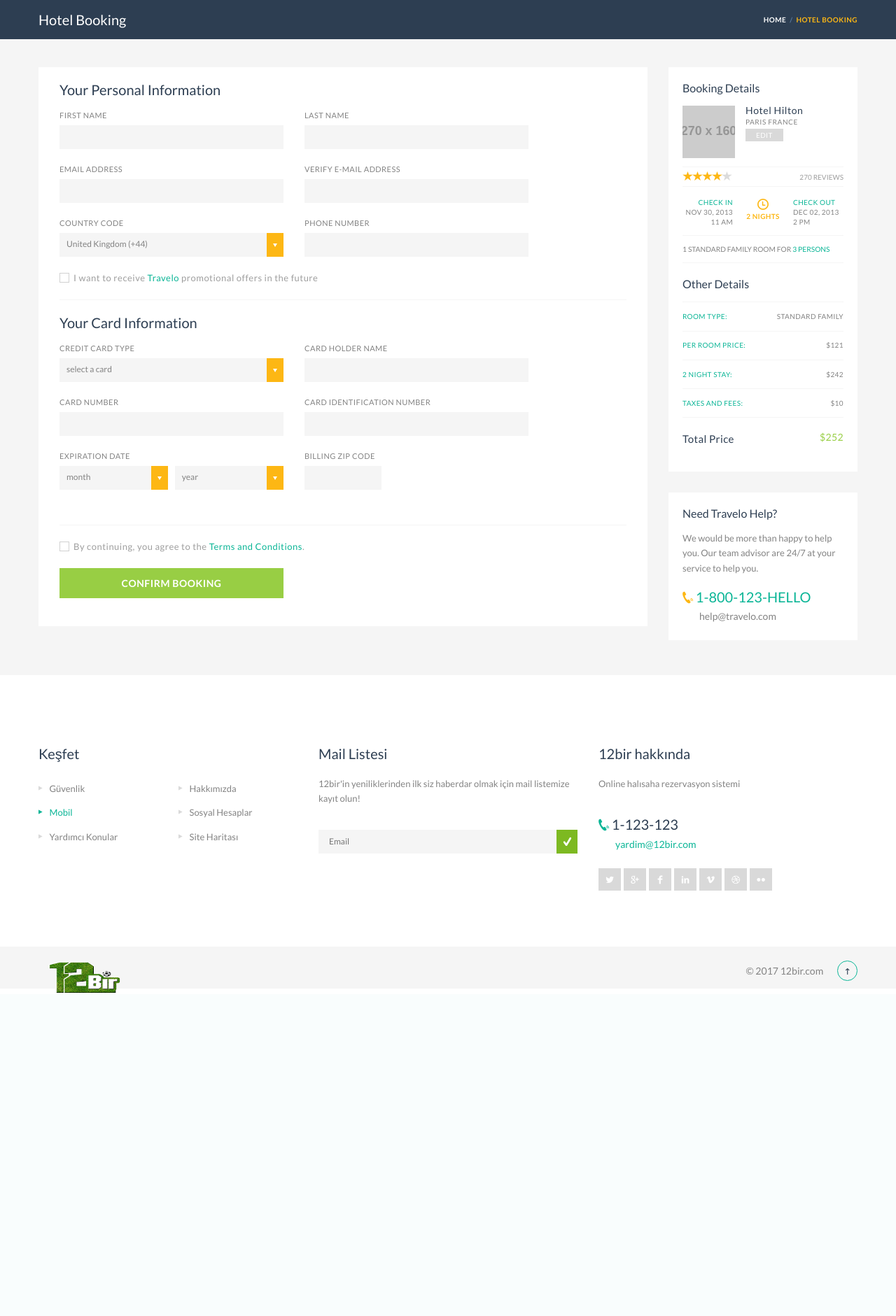
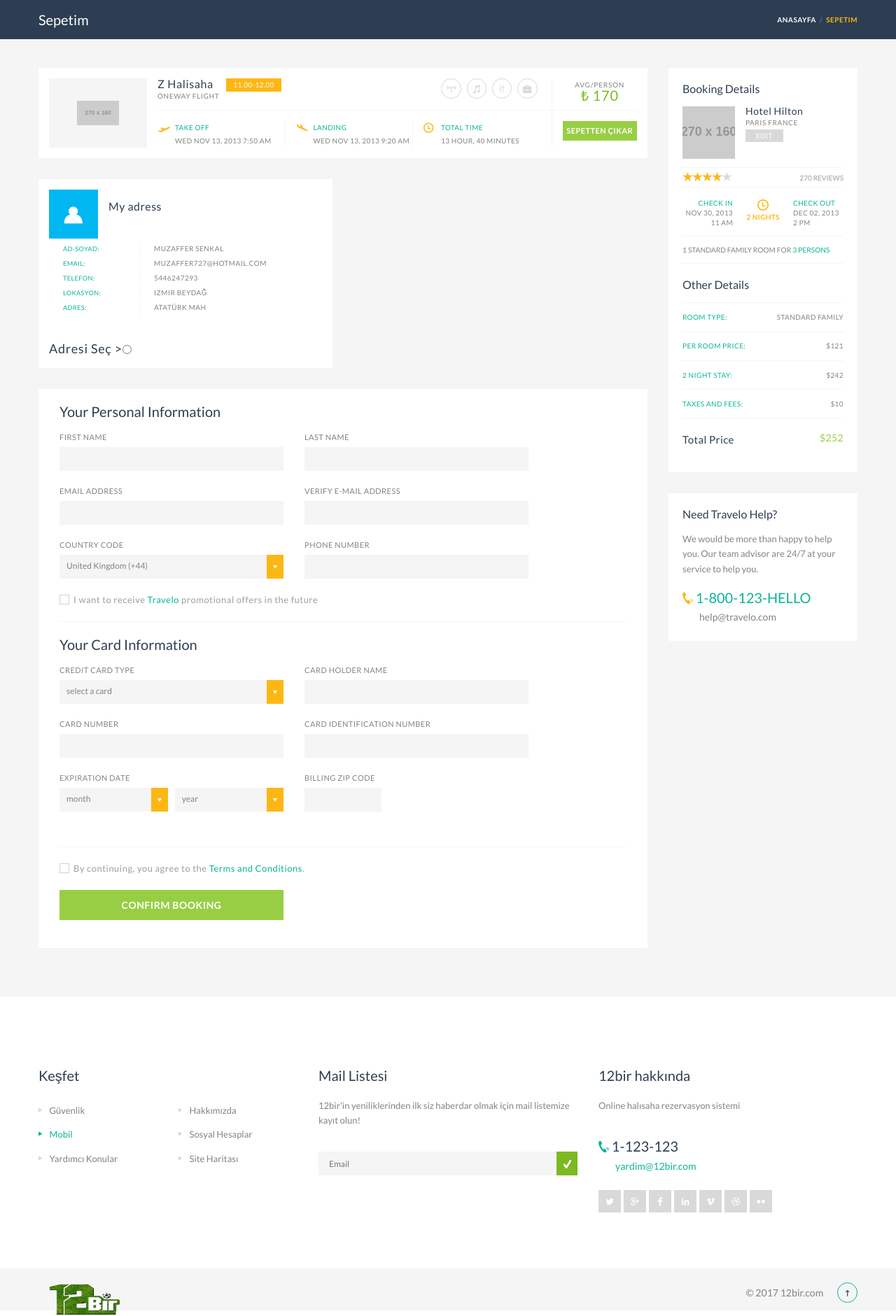
Before and after one commit to muzaffersenkal/12bir, a Django app: page /sepetim/ in a window 1280 px wide. Shown: the part 102-1983 px from the top of the page at 70% size. Before the commit the page ends 1521 px from the top, so only its background shows below. Run offline with Django 3.2, Linux system fonts and the light colour scheme; a user stored in the database is signed in; data comes from the database, SQL or seed files in the repository; both versions use the stored data as it was after the commit; grey boxes labelled with a size stand in for pictures from a placeholder-image service; some libraries are stand-ins or nearby versions.

Commit message:
Sepet list/delete and add address

```diff
--- a/Web12bir/urls.py
+++ b/Web12bir/urls.py
@@ -18,7 +18,7 @@
 from django.conf.urls.static import static
 from django.conf import settings
 from field.views import IndexView,ListView,DetailView,ReportView
-from account.views import UserRegister,ProfileView,SepetView
+from account.views import UserRegister,ProfileView,SepetView,SepetDeleteView
 
 
 
@@ -30,6 +30,8 @@
      url(r'^api/sepet/', include('account.api.urls', namespace="sepet-api")),
     url(r'^list/$',ListView.as_view(),name="list"),
     url(r'^sepetim/$',SepetView.as_view(),name="sepetim"),
+  url(r'^sepetim/delete/(?P<pk>\d+)$', SepetDeleteView.as_view(), name='sepet-delete'),
+
     url(r'^accounts/profile/$',ProfileView.as_view(),name="profile"),
     url(r'^register/$',UserRegister.as_view(),name="register"),
     url('accounts/', include('django.contrib.auth.urls')),
--- a/account/templates/sepetim.html
+++ b/account/templates/sepetim.html
@@ -5,19 +5,119 @@
   <div class="page-title-container">
             <div class="container">
                 <div class="page-title pull-left">
-                    <h2 class="entry-title">Hotel Booking</h2>
+                    <h2 class="entry-title">Sepetim</h2>
                 </div>
                 <ul class="breadcrumbs pull-right">
-                    <li><a href="#">HOME</a></li>
-                    <li class="active">Hotel Booking</li>
+                    <li><a href="#">Anasayfa</a></li>
+                    <li class="active">Sepetim</li>
                 </ul>
             </div>
         </div>
 
     <section id="content" class="gray-area">
             <div class="container">
+                      <div class="col-lg-9 listing-style3 flight">
+
+                        </div>
+
+
                 <div class="row">
-                    <div id="main" class="col-sms-6 col-sm-8 col-md-9">
+                    <div id="main" class="col-sms-6 col-sm-8 col-md-9 listing-style3 flight">
+
+                            {% for object in sepet_list %}
+                             <article class="box">
+                                <figure class="col-xs-3 col-sm-2">
+                                    <span><img alt="" src="http://placehold.it/270x160"></span>
+                                </figure>
+                                <div class="details col-xs-9 col-sm-10">
+                                    <div class="details-wrapper">
+                                        <div class="first-row">
+                                            <div>
+                                                <h4 class="box-title">{{ object.field.name }}<small>Oneway flight</small></h4>
+                                                <a class="button btn-mini yellow">11.00-12.00</a>
+                                                <div class="amenities">
+                                                    <i class="soap-icon-wifi circle"></i>
+                                                    <i class="soap-icon-entertainment circle"></i>
+                                                    <i class="soap-icon-fork circle"></i>
+                                                    <i class="soap-icon-suitcase circle"></i>
+                                                </div>
+                                            </div>
+                                            <div>
+                                                <span class="price"><small>AVG/PERSON</small>₺ {{ object.field.price }}</span>
+                                            </div>
+                                        </div>
+                                        <div class="second-row">
+                                            <div class="time">
+                                                <div class="take-off col-sm-4">
+                                                    <div class="icon"><i class="soap-icon-plane-right yellow-color"></i></div>
+                                                    <div>
+                                                        <span class="skin-color">Take off</span><br />Wed Nov 13, 2013 7:50 Am
+                                                    </div>
+                                                </div>
+                                                <div class="landing col-sm-4">
+                                                    <div class="icon"><i class="soap-icon-plane-right yellow-color"></i></div>
+                                                    <div>
+                                                        <span class="skin-color">landing</span><br />Wed Nov 13, 2013 9:20 am
+                                                    </div>
+                                                </div>
+                                                <div class="total-time col-sm-4">
+                                                    <div class="icon"><i class="soap-icon-clock yellow-color"></i></div>
+                                                    <div>
+                                                        <span class="skin-color">total time</span><br />13 Hour, 40 minutes
+                                                    </div>
+                                                </div>
+                                            </div>
+                                            <div class="action">
+                                                <form method="POST" action="{% url "sepet-delete" object.id %}">
+                                                    {% csrf_token %}
+                                                <button type="submit" class="button btn-small full-width">SEPETTEN ÇIKAR</button>
+                                                </form>
+                                            </div>
+                                        </div>
+                                    </div>
+                                </div>
+                            </article>
+                            {% endfor %}
+                        <div class="row">
+                            <form action="">
+                                {% for object in address_list %}
+
+                                    <div class="col-sm-6">
+                                <div class="icon-box style5 box" id="hotel-description">
+
+                                    <i class="soap-icon-user"></i>
+                                    <div class="description">
+                                        <h4><a href="#">{{ object.title }} </a></h4>
+
+                                    </div>
+
+                                     <div class="features table-cell" >
+                                              <ul class="adres-form-bilgi">
+                                                <li><label>Ad-Soyad:</label>{{ object.firstName }} {{ object.lastName }}</li>
+                                                <li><label>Email:</label>{{ object.email}}</li>
+
+                                                <li><label>Telefon:</label>{{ object.phone_number}}</li>
+                                                <li><label>Lokasyon:</label>{{ object.city}}  {{ object.ilce}}</li>
+                                                <li><label>Adres:</label>{{ object.address}}</li>
+
+
+
+                                            </ul>
+                                        </div>
+                                    <div class="description" >
+
+                                        <input type="radio" name="gender" value="male">
+                                        <h3 class="box-title">Adresi Seç   > </h3>
+
+                                    </div>
+
+                                </div>
+                            </div>
+
+
+                                {% endfor %}
+</form></div>
+
                         <div class="booking-section travelo-box">
 
                             <form class="booking-form">
--- a/account/views.py
+++ b/account/views.py
@@ -2,12 +2,14 @@
 from __future__ import unicode_literals
 
 from django.shortcuts import render
+from django.http import Http404
 from django.views.generic.edit import FormView
 from .forms import UserCreationForm
-from django.views.generic import ListView , TemplateView,DetailView
+from django.views.generic import ListView , TemplateView,DetailView,DeleteView
 from .mixins import LoggedInMixin
 from django.contrib.auth.models import User
-from field.models import Sepet
+from field.models import Sepet,Address
+from django.core.urlresolvers import reverse_lazy
 
 class UserRegister(FormView):
     template_name ="registration/register.html"
@@ -29,8 +31,30 @@
 class SepetView(LoggedInMixin,ListView):
     template_name = "sepetim.html"
 
-    queryset = Sepet.objects.all()
 
+    context_object_name ="sepet_list"
+
+    def get_queryset(self):
+        return Sepet.objects.filter(user=self.request.user)
+
+    def get_context_data(self, *args, **kwargs):
+        context = super(SepetView, self).get_context_data(*args, **kwargs)
+        # Add in a QuerySet of all the books
+        address = Address.objects.filter(user=self.request.user)
+        context['address_list'] = address
+
+        return context
+
+
+class SepetDeleteView(DeleteView):
+    model = Sepet
+    success_url = reverse_lazy('sepetim')
+    def get_object(self, queryset=None):
+        """ Hook to ensure object is owned by request.user. """
+        obj = super(SepetDeleteView, self).get_object()
+        if not obj.user == self.request.user:
+            raise Http404
+        return obj
 
 
 def sepetHeader(request):
--- a/field/admin.py
+++ b/field/admin.py
@@ -2,7 +2,7 @@
 from __future__ import unicode_literals
 
 from django.contrib import admin
-from .models import Field,Review,Sepet,Order
+from .models import Field,Review,Sepet,Order,Address
 from .forms import AddForm
 
 # Register your models here.
@@ -18,3 +18,4 @@
 admin.site.register(Review)
 admin.site.register(Sepet)
 admin.site.register(Order)
+admin.site.register(Address)
--- a/field/models.py
+++ b/field/models.py
@@ -74,3 +74,17 @@
 
     def __str__(self):
         return self.field.name+" => "+self.user.username
+
+class Address(models.Model):
+    user = models.ForeignKey(settings.AUTH_USER_MODEL, default=1)
+    title = models.CharField(max_length=40)
+    firstName = models.CharField(max_length=40)
+    lastName = models.CharField(max_length=40)
+    email = models.EmailField(max_length=254)
+    city = models.CharField(max_length=40)
+    ilce = models.CharField(max_length=40)
+    address = models.TextField()
+    phone_number = models.CharField(max_length=12)
+
+    def __str__(self):
+        return self.title
--- a/static-storage/css/custom.css
+++ b/static-storage/css/custom.css
@@ -205,3 +205,5 @@
          padding: 6px 0;
       }
 }
+
+.adres-form-bilgi li label {    display: inline-block;}
```
Also changed, not shown: db.sqlite3, field/migrations/0005_auto_20180123_1440.py (added), field/migrations/0006_auto_20180124_1015.py (added), field/migrations/0007_auto_20180124_1113.py (added), static-storage/css/style.css.
